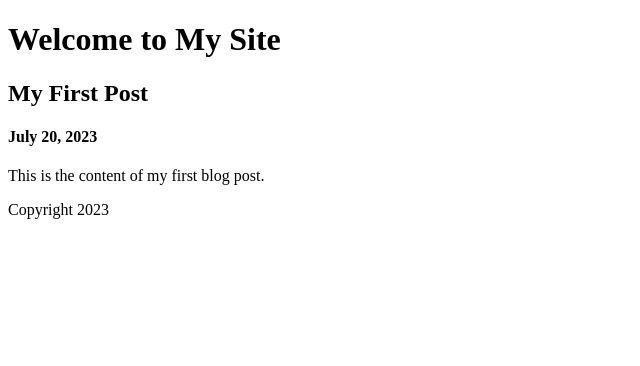
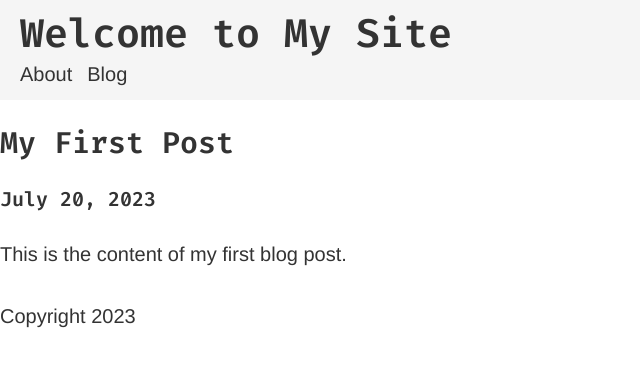
Before and after one commit to Jakob-98/sites, a Gatsby site in the folder gatsbytes/: page /my-first-post in a window 1280 px wide. Shown: the whole page, without its empty margins (0-640 px from the left). Built offline with nearby package versions, Linux system fonts and the light colour scheme; Gatsby itself is replaced by a stand-in of ours; a web font is replaced by a local one.

Commit message:
styles, etc..

```diff
--- a/gatsbytes/src/components/Header.js
+++ b/gatsbytes/src/components/Header.js
@@ -1,11 +1,19 @@
-import React from 'react'
+import React from 'react';
+import { Link } from 'gatsby';
+import * as styles from './header.module.css';
 
 const Header = () => {
   return (
-    <header>
-      <h1>Welcome to My Site</h1>
+    <header className={styles.header}>
+      <h1 className={styles.siteTitle}>
+        <Link className={styles.navLink} to="/">Welcome to My Site</Link>
+      </h1>
+      <nav>
+        <Link className={styles.navLink} to="/about">About</Link>
+        <Link className={styles.navLink} to="/blog">Blog</Link>
+      </nav>
     </header>
-  )
+  );
 }
 
-export default Header
+export default Header;
--- /dev/null
+++ b/gatsbytes/src/components/header.module.css
@@ -0,0 +1,20 @@
+.header {
+  background-color: #f5f5f5;
+  padding: 10px 20px;
+}
+
+.siteTitle {
+  margin: 0;
+  font-size: 2em;
+  color: #333;
+}
+
+.navLink {
+  margin-right: 15px;
+  color: #333;
+  text-decoration: none;
+}
+
+.navLink:hover {
+  color: #0077cc;
+}
--- a/gatsbytes/src/layouts/MainLayout.js
+++ b/gatsbytes/src/layouts/MainLayout.js
@@ -1,6 +1,8 @@
 import React from 'react'
 import Header from '../components/header'
 import Footer from '../components/footer'
+import "../styles/global.css" // import global styles
+
 
 const MainLayout = ({ children }) => {
   return (
--- /dev/null
+++ b/gatsbytes/src/styles/global.css
@@ -0,0 +1,66 @@
+@import url('https://fonts.googleapis.com/css2?family=IM+Fell+English&display=swap');
+@import url('https://fonts.googleapis.com/css2?family=Fira+Code:wght@400;500;600&display=swap');
+
+:root {
+  --background-color: #fff;
+  --primary-text-color: #333;
+  --secondary-text-color: #777;
+  --link-color: #0077cc;
+  --link-hover-color: #005999;
+}
+
+* {
+  box-sizing: border-box;
+}
+
+body {
+  background-color: var(--background-color);
+  color: var(--primary-text-color);
+  font-family: Helvetica, Arial, sans-serif;
+  line-height: 1.6;
+  margin: 0;
+  padding: 0;
+  -webkit-font-smoothing: antialiased;
+}
+
+h1, h2, h3, h4, h5, h6 {
+  color: var(--primary-text-color);
+  font-family: 'Fira Code', monospace;
+  line-height: 1.2;
+}
+
+a {
+  color: var(--link-color);
+  text-decoration: none;
+}
+
+a:hover {
+  color: var(--link-hover-color);
+}
+
+p {
+  margin: 0 0 1.5em 0;
+}
+
+img {
+  max-width: 100%;
+  height: auto;
+}
+
+.blog-post-content {
+  font-family: 'IM Fell English', Helvetica, Arial, sans-serif;
+}
+
+/* For mobile styles */
+@media (max-width: 600px) {
+  body {
+    font-size: 18px;
+  }
+}
+
+/* For desktop styles */
+@media (min-width: 601px) {
+  body {
+    font-size: 20px;
+  }
+}
--- a/gatsbytes/src/templates/blog-post.js
+++ b/gatsbytes/src/templates/blog-post.js
@@ -15,7 +15,7 @@ export default function BlogPost({ data }) {
     <MainLayout>
       <h2>{frontmatter.title}</h2>
       <h4>{frontmatter.date}</h4>
-      <div dangerouslySetInnerHTML={{ __html: html }} />
+      <div className="blog-post-content" dangerouslySetInnerHTML={{ __html: html }} />
     </MainLayout>
   )
 }
```
